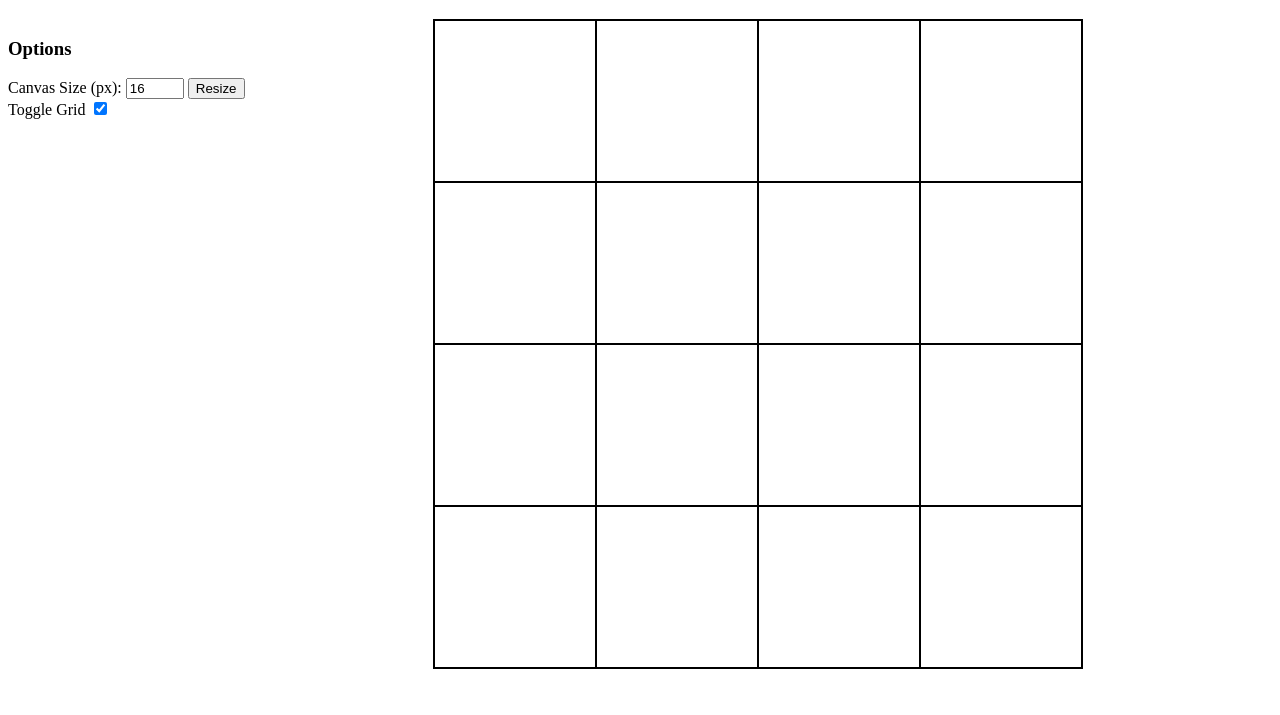
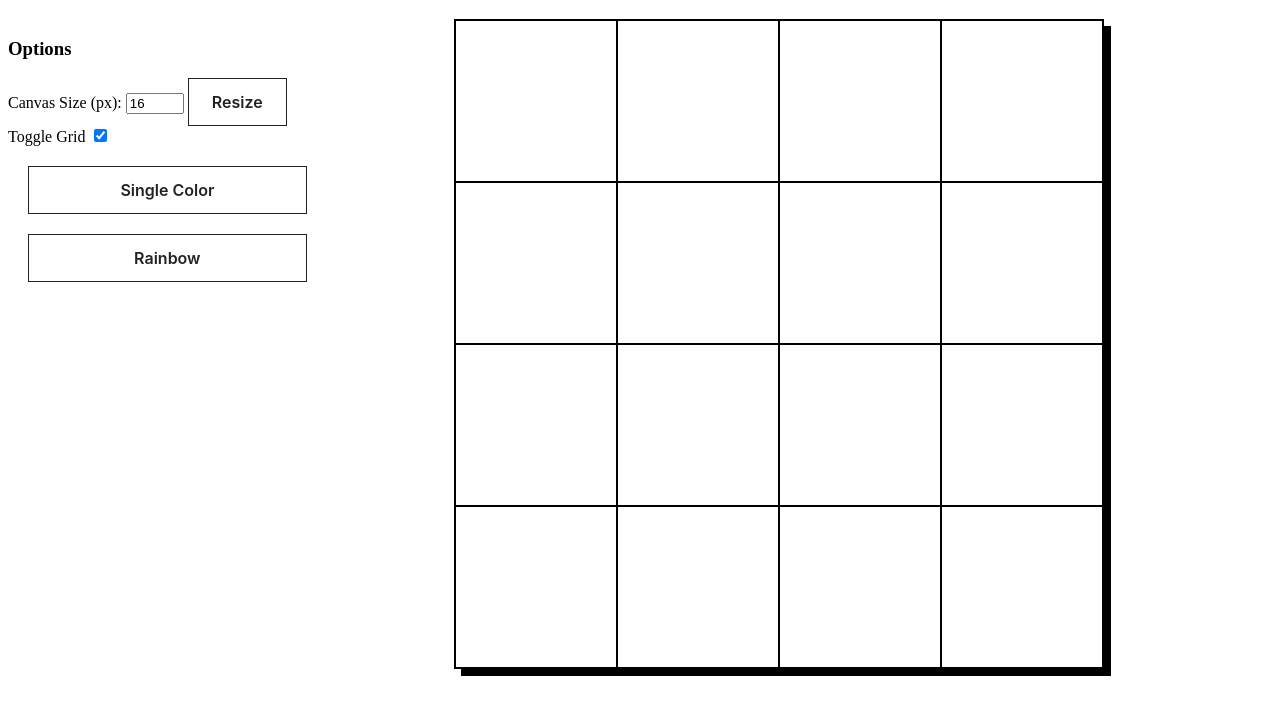
Before and after one commit to ravelandante/pixel-sketch, a plain HTML site: page index.html in a window 1280 px wide. Shown: the part 61-776 px from the top of the page. Drawn offline with Linux system fonts and the light colour scheme.

Commit message:
add button and canvas styling

```diff
--- a/index.html
+++ b/index.html
@@ -22,6 +22,8 @@
                 <label for="toggle_grid">Toggle Grid </label>
                 <input type="checkbox" id="toggle_grid" checked="false">
             </div>
+            <button class="modes">Single Color</button>
+            <button class="modes">Rainbow</button>
         </div>
     </div>
 </body>
--- a/script.js
+++ b/script.js
@@ -13,7 +13,7 @@ function createGrid(grid_dims, grid_size)   {
     grid_item_size = grid_dims/grid_items;
     grid.classList.add("grid-container");
     grid.style.cssText = `display: grid; grid-template-columns: repeat(${grid_items}, ${grid_item_size}px); grid-template-rows: repeat(${grid_items}, ${grid_item_size}px); margin: auto;
-                            border: ${grid_item_size/100}px solid;`
+                            border: ${grid_item_size/100}px solid; box-shadow: 7px 7px;`
 
     document.querySelector(".flex").appendChild(grid);
 
--- a/styles.css
+++ b/styles.css
@@ -8,3 +8,45 @@
 #size   {
     width: 50px;
 }
+
+.modes  {
+    display: block;
+    margin: 20px;
+    width: 100%;
+    table-layout: fixed;
+    border-collapse: collapse;
+}
+
+button  {
+    background-color: #FFFFFF;
+    border: 1px solid #222222;
+    box-sizing: border-box;
+    color: #222222;
+    cursor: pointer;
+    display: inline-block;
+    font-family: Circular,-apple-system,BlinkMacSystemFont,Roboto,"Helvetica Neue",sans-serif;
+    font-size: 16px;
+    font-weight: 600;
+    line-height: 20px;
+    margin: 0;
+    outline: none;
+    padding: 13px 23px;
+    position: relative;
+    text-align: center;
+    text-decoration: none;
+    touch-action: manipulation;
+    transition: box-shadow .2s,-ms-transform .1s,-webkit-transform .1s,transform .1s;
+    user-select: none;
+    -webkit-user-select: none;
+    width: auto;
+}
+
+button:hover {
+    box-shadow: 2px 2px;
+    transition: box-shadow .2s;
+}
+
+button:active {
+    background-color: #F7F7F7;
+    transform: scale(.98);
+}
```
